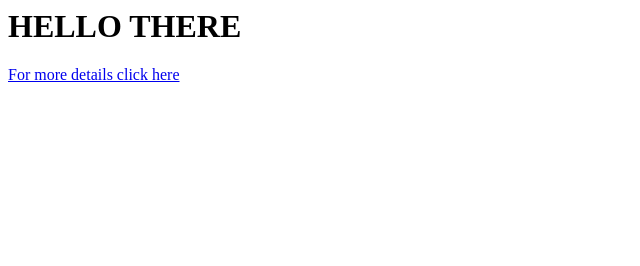
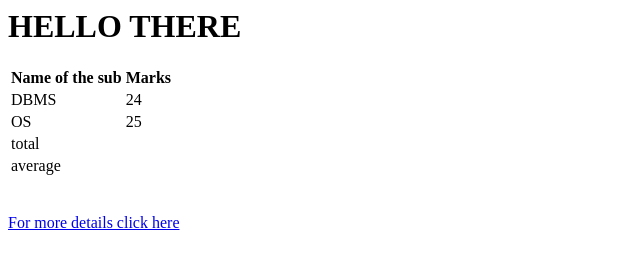
Before and after one commit to AbhinavJoel/JS, a plain HTML site: page index.html in a window 1280 px wide. Shown: the whole page, without its empty margins (0-640 px from the left). Drawn offline with Linux system fonts and the light colour scheme.

Commit message:
Total and avg

```diff
--- a/index.html
+++ b/index.html
@@ -7,6 +7,43 @@
     <h1>
       HELLO THERE
     </h1>
+    <div>
+    <table>
+      <tr>
+        <th>Name of the sub</th>
+        <th>Marks</th>
+      </tr>
+      <tr>
+        <td>DBMS</td>
+        <td id="marks1">24</td>
+      </tr>
+      <tr>
+        <td>OS</td>
+        <td id="marks2">25</td>
+      </tr>
+      <div>
+      <tr>
+        <td >total</td>
+        <td id="total"></td>
+      </tr>
+      </div>
+      <div>
+      <tr>
+        <td >average</td>
+        <td id="avg"></td>
+      </tr>
+      </div>
+    </div>
+     </table>
+    </div>
+     <br>
+
+
+
+     <br>
+
+
+
     <a href="Javascript.txt">For more details click here</a>
     <script src="main.js"></script>
   </body>
```
